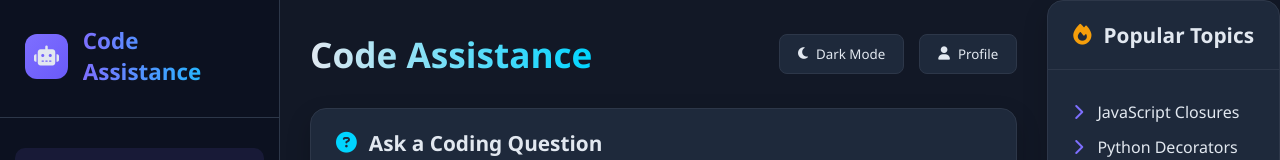
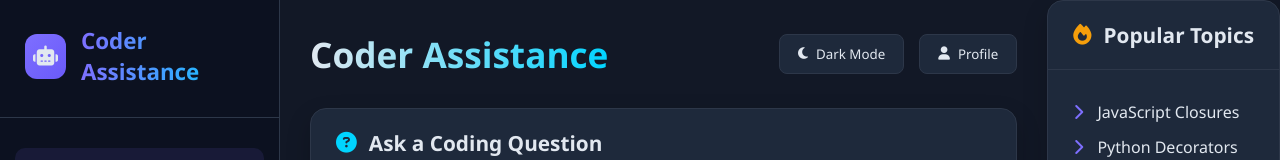
Before and after one commit to Vikrama0103IT/CodeIQ, a website: page index.html in a window 1280 px wide. Shown: the top 160 px of the page. Drawn offline with Linux system fonts and the light colour scheme.

Commit message:
Update index.html

```diff
--- a/index.html
+++ b/index.html
@@ -3,7 +3,7 @@
 <head>
     <meta charset="UTF-8">
     <meta name="viewport" content="width=device-width, initial-scale=1.0">
-    <title>Code Assistance</title>
+    <title>Coder Assistance</title>
     <link rel="stylesheet" href="https://cdnjs.cloudflare.com/ajax/libs/font-awesome/6.4.0/css/all.min.css">
     <style>
         * {
@@ -487,7 +487,7 @@
             <div class="logo-icon">
                 <i class="fas fa-robot"></i>
             </div>
-            <div class="logo-text">Code Assistance</div>
+            <div class="logo-text">Coder Assistance</div>
         </div>
 
         <div class="sidebar-menu">
@@ -522,7 +522,7 @@
     <!-- Main Content -->
     <div class="main-content">
         <div class="header">
-            <h1>Code Assistance </h1>
+            <h1>Coder Assistance </h1>
             <div class="user-controls">
                 <button class="btn">
                     <i class="fas fa-moon"></i>
```
